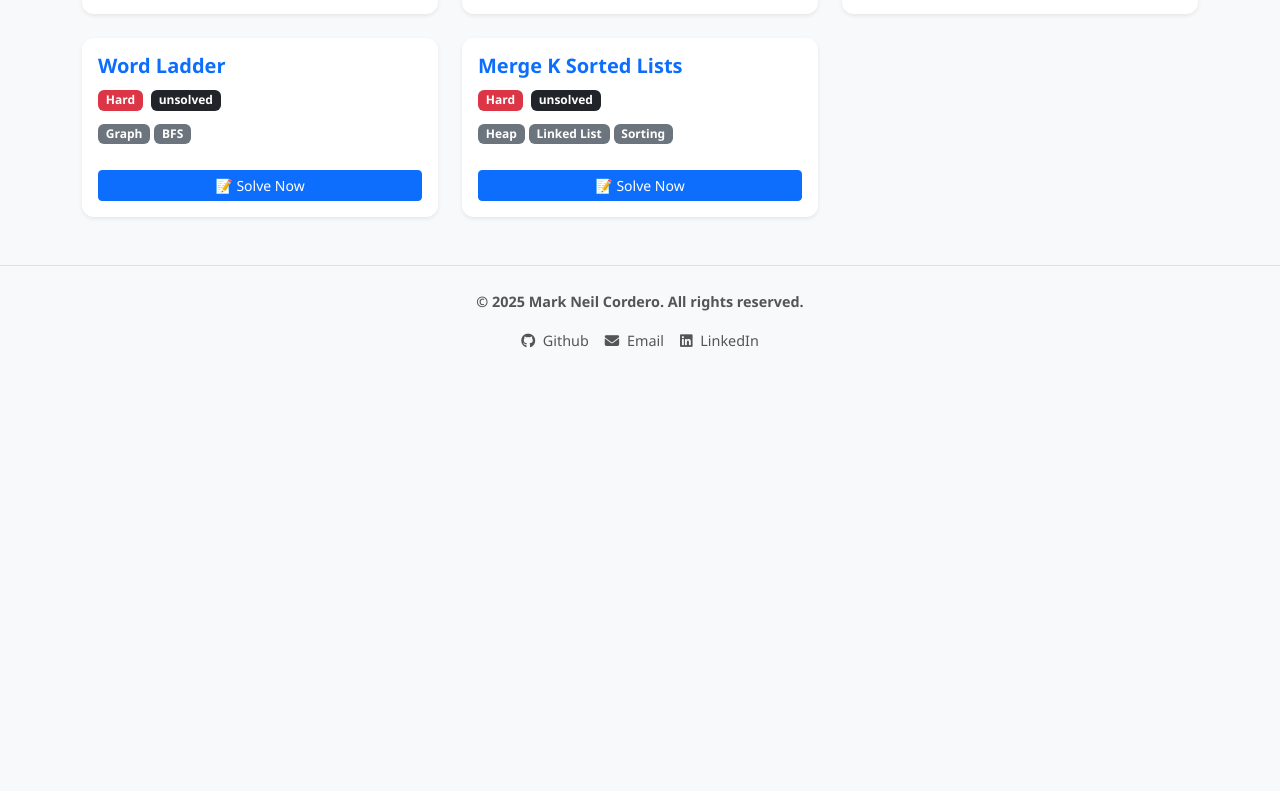
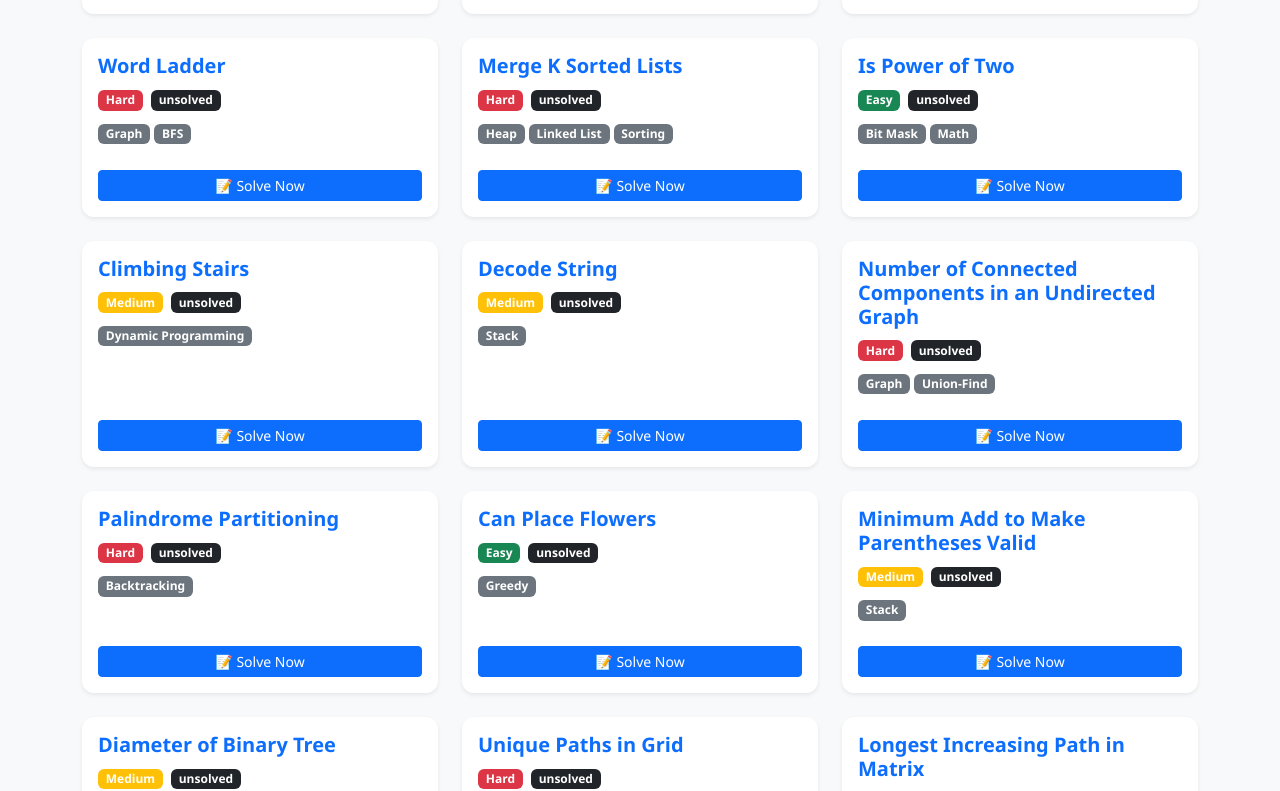
Before and after one commit to markneilcordero/algorithm-practice-app, a React (Vite) app: page /practice in a window 1280 px wide. Shown: the part 2566-3357 px from the top of the page. Before the commit the page ends 2942 px from the top, so only its background shows below. Built offline with nearby package versions, Linux system fonts and the light colour scheme.

Commit message:
Update problems.js

```diff
--- a/src/data/problems.js
+++ b/src/data/problems.js
@@ -1020,4 +1020,307 @@ function mergeKLists(lists) {
 }
 `.trim()
   }
+,
+{
+    id: 'is-power-of-two',
+    title: 'Is Power of Two',
+    description: 'Given an integer n, return true if it is a power of two. Otherwise, return false.',
+    difficulty: 'Easy',
+    tags: ['Bit Mask', 'Math'],
+    examples: [
+      { input: '1', output: 'true' },
+      { input: '16', output: 'true' },
+      { input: '3', output: 'false' }
+    ],
+    testCases: [
+      { input: [1], expected: true },
+      { input: [16], expected: true },
+      { input: [3], expected: false }
+    ],
+    solution: `
+function isPowerOfTwo(n) {
+  return n > 0 && (n & (n - 1)) === 0;
+}
+`.trim()
+  },
+  {
+    id: 'climbing-stairs',
+    title: 'Climbing Stairs',
+    description: 'You are climbing a staircase. It takes n steps to reach the top. Each time you can climb 1 or 2 steps. How many distinct ways can you climb to the top?',
+    difficulty: 'Medium',
+    tags: ['Dynamic Programming'],
+    examples: [
+      { input: '2', output: '2' },
+      { input: '3', output: '3' }
+    ],
+    testCases: [
+      { input: [2], expected: 2 },
+      { input: [3], expected: 3 }
+    ],
+    solution: `
+function climbStairs(n) {
+  if (n <= 2) return n;
+  let a = 1, b = 2;
+  for (let i = 3; i <= n; i++) {
+    let temp = a + b;
+    a = b;
+    b = temp;
+  }
+  return b;
+}
+`.trim()
+  },
+  {
+    id: 'decode-string',
+    title: 'Decode String',
+    description: 'Given an encoded string, return its decoded version. The encoding rule is: k[encoded_string], where k is a positive integer.',
+    difficulty: 'Medium',
+    tags: ['Stack'],
+    examples: [
+      { input: '"3[a]2[bc]"', output: '"aaabcbc"' },
+      { input: '"3[a2[c]]"', output: '"accaccacc"' }
+    ],
+    testCases: [
+      { input: ["3[a]2[bc]"], expected: "aaabcbc" },
+      { input: ["3[a2[c]]"], expected: "accaccacc" }
+    ],
+    solution: `
+function decodeString(s) {
+  const stack = [];
+  let currStr = '', currNum = 0;
+  for (let ch of s) {
+    if (!isNaN(ch)) {
+      currNum = currNum * 10 + Number(ch);
+    } else if (ch === '[') {
+      stack.push([currStr, currNum]);
+      currStr = '';
+      currNum = 0;
+    } else if (ch === ']') {
+      const [prevStr, num] = stack.pop();
+      currStr = prevStr + currStr.repeat(num);
+    } else {
+      currStr += ch;
+    }
+  }
+  return currStr;
+}
+`.trim()
+  },
+  {
+    id: 'number-of-connected-components',
+    title: 'Number of Connected Components in an Undirected Graph',
+    description: 'Given n nodes and a list of edges, return the number of connected components in the graph.',
+    difficulty: 'Hard',
+    tags: ['Graph', 'Union-Find'],
+    examples: [
+      { input: 'n = 5, edges = [[0,1],[1,2],[3,4]]', output: '2' }
+    ],
+    testCases: [
+      { input: [5, [[0,1],[1,2],[3,4]]], expected: 2 }
+    ],
+    solution: `
+function countComponents(n, edges) {
+  const parent = Array.from({ length: n }, (_, i) => i);
+  function find(x) {
+    if (x !== parent[x]) parent[x] = find(parent[x]);
+    return parent[x];
+  }
+  function union(x, y) {
+    const rootX = find(x), rootY = find(y);
+    if (rootX !== rootY) parent[rootX] = rootY;
+  }
+  for (let [u, v] of edges) union(u, v);
+  const unique = new Set();
+  for (let i = 0; i < n; i++) unique.add(find(i));
+  return unique.size;
+}
+`.trim()
+  },
+  {
+    id: 'palindrome-partitioning',
+    title: 'Palindrome Partitioning',
+    description: 'Given a string s, partition s such that every substring of the partition is a palindrome. Return all possible palindrome partitioning.',
+    difficulty: 'Hard',
+    tags: ['Backtracking'],
+    examples: [
+      { input: '"aab"', output: '[["a","a","b"],["aa","b"]]' }
+    ],
+    testCases: [
+      { input: ["aab"], expected: [["a","a","b"],["aa","b"]] }
+    ],
+    solution: `
+function partition(s) {
+  const res = [];
+  function isPalindrome(str) {
+    return str === str.split('').reverse().join('');
+  }
+  function backtrack(start = 0, path = []) {
+    if (start === s.length) {
+      res.push([...path]);
+      return;
+    }
+    for (let end = start + 1; end <= s.length; end++) {
+      const substr = s.slice(start, end);
+      if (isPalindrome(substr)) {
+        path.push(substr);
+        backtrack(end, path);
+        path.pop();
+      }
+    }
+  }
+  backtrack();
+  return res;
+}
+`.trim()
+  }
+,
+{
+    id: 'can-place-flowers',
+    title: 'Can Place Flowers',
+    description: 'Given a flowerbed (array of 0 and 1), and a number n, return if n new flowers can be planted without violating the no-adjacent-flowers rule.',
+    difficulty: 'Easy',
+    tags: ['Greedy'],
+    examples: [
+      { input: '[1,0,0,0,1], n = 1', output: 'true' },
+      { input: '[1,0,0,0,1], n = 2', output: 'false' }
+    ],
+    testCases: [
+      { input: [[1,0,0,0,1], 1], expected: true },
+      { input: [[1,0,0,0,1], 2], expected: false }
+    ],
+    solution: `
+function canPlaceFlowers(flowerbed, n) {
+  let count = 0;
+  for (let i = 0; i < flowerbed.length && count < n; i++) {
+    if (flowerbed[i] === 0 &&
+        (i === 0 || flowerbed[i - 1] === 0) &&
+        (i === flowerbed.length - 1 || flowerbed[i + 1] === 0)) {
+      flowerbed[i] = 1;
+      count++;
+    }
+  }
+  return count >= n;
+}
+`.trim()
+  },
+  {
+    id: 'min-add-to-make-valid',
+    title: 'Minimum Add to Make Parentheses Valid',
+    description: 'Given a string of parentheses, return the minimum number of parentheses needed to make it valid.',
+    difficulty: 'Medium',
+    tags: ['Stack'],
+    examples: [
+      { input: '"())"', output: '1' },
+      { input: '"((("', output: '3' }
+    ],
+    testCases: [
+      { input: [")("], expected: 2 },
+      { input: ["(()))("], expected: 2 }
+    ],
+    solution: `
+function minAddToMakeValid(s) {
+  let open = 0, close = 0;
+  for (let ch of s) {
+    if (ch === '(') open++;
+    else if (open > 0) open--;
+    else close++;
+  }
+  return open + close;
+}
+`.trim()
+  },
+  {
+    id: 'diameter-of-binary-tree',
+   title: 'Diameter of Binary Tree',
+   description: 'Given a binary tree, return the length of the longest path between any two nodes.',
+   difficulty: 'Medium',
+   tags: ['Tree'],
+   examples: [
+      { input: 'root = [1,2,3,4,5]', output: '3' }
+    ],
+   testCases: [
+      { input: [{ val: 1, left: { val: 2, left: { val: 4 }, right: { val: 5 } }, right: { val: 3 } }], expected: 3 }
+    ],
+    solution: `
+function diameterOfBinaryTree(root) {
+  let max = 0;
+  function depth(node) {
+    if (!node) return 0;
+    const left = depth(node.left);
+    const right = depth(node.right);
+    max = Math.max(max, left + right);
+    return 1 + Math.max(left, right);
+  }
+  depth(root);
+  return max;
+}
+`.trim()
+  },
+  {
+    id: 'unique-paths',
+    title: 'Unique Paths in Grid',
+    description: 'A robot is located at the top-left corner of an m x n grid. The robot can only move either down or right. How many possible unique paths are there to reach the bottom-right corner?',
+    difficulty: 'Hard',
+    tags: ['Dynamic Programming'],
+    examples: [
+      { input: 'm = 3, n = 7', output: '28' }
+    ],
+    testCases: [
+      { input: [3, 7], expected: 28 },
+      { input: [3, 2], expected: 3 }
+    ],
+    solution: `
+function uniquePaths(m, n) {
+  const dp = Array(m).fill().map(() => Array(n).fill(1));
+  for (let i = 1; i < m; i++) {
+    for (let j = 1; j < n; j++) {
+      dp[i][j] = dp[i-1][j] + dp[i][j-1];
+    }
+  }
+  return dp[m-1][n-1];
+}
+`.trim()
+  },
+  {
+    id: 'longest-increasing-path-matrix',
+    title: 'Longest Increasing Path in Matrix',
+    description: 'Given an m x n integers matrix, return the length of the longest increasing path.',
+    difficulty: 'Hard',
+    tags: ['Matrix', 'DFS', 'Dynamic Programming'],
+    examples: [
+      { input: 'matrix = [[9,9,4],[6,6,8],[2,1,1]]', output: '4' }
+    ],
+    testCases: [
+      { input: [[[9,9,4],[6,6,8],[2,1,1]]], expected: 4 },
+      { input: [[[3,4,5],[3,2,6],[2,2,1]]], expected: 4 }
+    ],
+    solution: `
+function longestIncreasingPath(matrix) {
+  const m = matrix.length, n = matrix[0].length;
+  const memo = Array.from({ length: m }, () => Array(n).fill(0));
+  const dirs = [[0,1],[1,0],[0,-1],[-1,0]];
+
+  function dfs(i, j) {
+    if (memo[i][j]) return memo[i][j];
+    let max = 1;
+    for (let [dx, dy] of dirs) {
+      const x = i + dx, y = j + dy;
+      if (x >= 0 && y >= 0 && x < m && y < n && matrix[x][y] > matrix[i][j]) {
+        max = Math.max(max, 1 + dfs(x, y));
+      }
+    }
+    memo[i][j] = max;
+    return max;
+  }
+
+  let result = 0;
+  for (let i = 0; i < m; i++) {
+    for (let j = 0; j < n; j++) {
+      result = Math.max(result, dfs(i, j));
+    }
+  }
+  return result;
+}
+`.trim()
+  }
 ];
```
